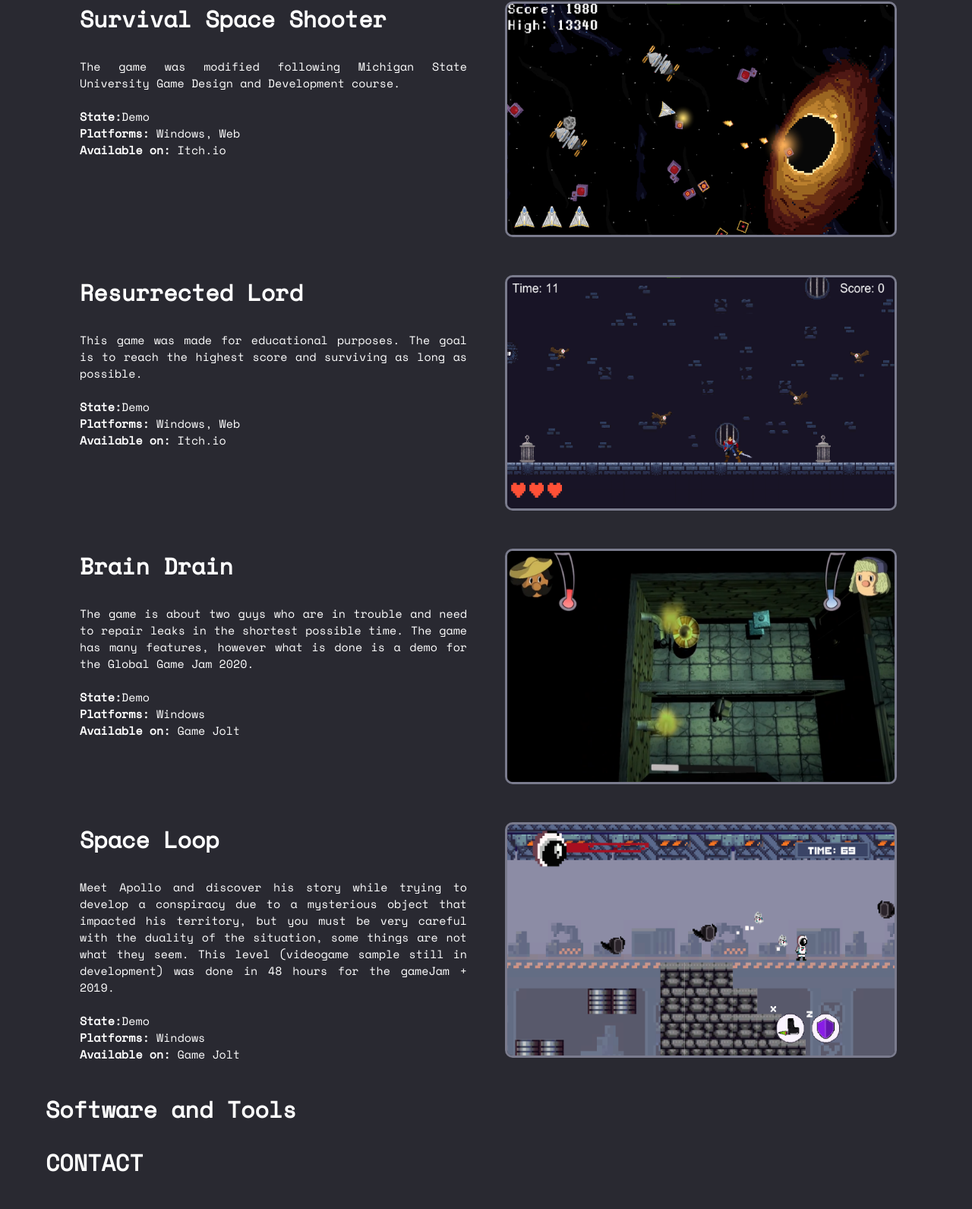
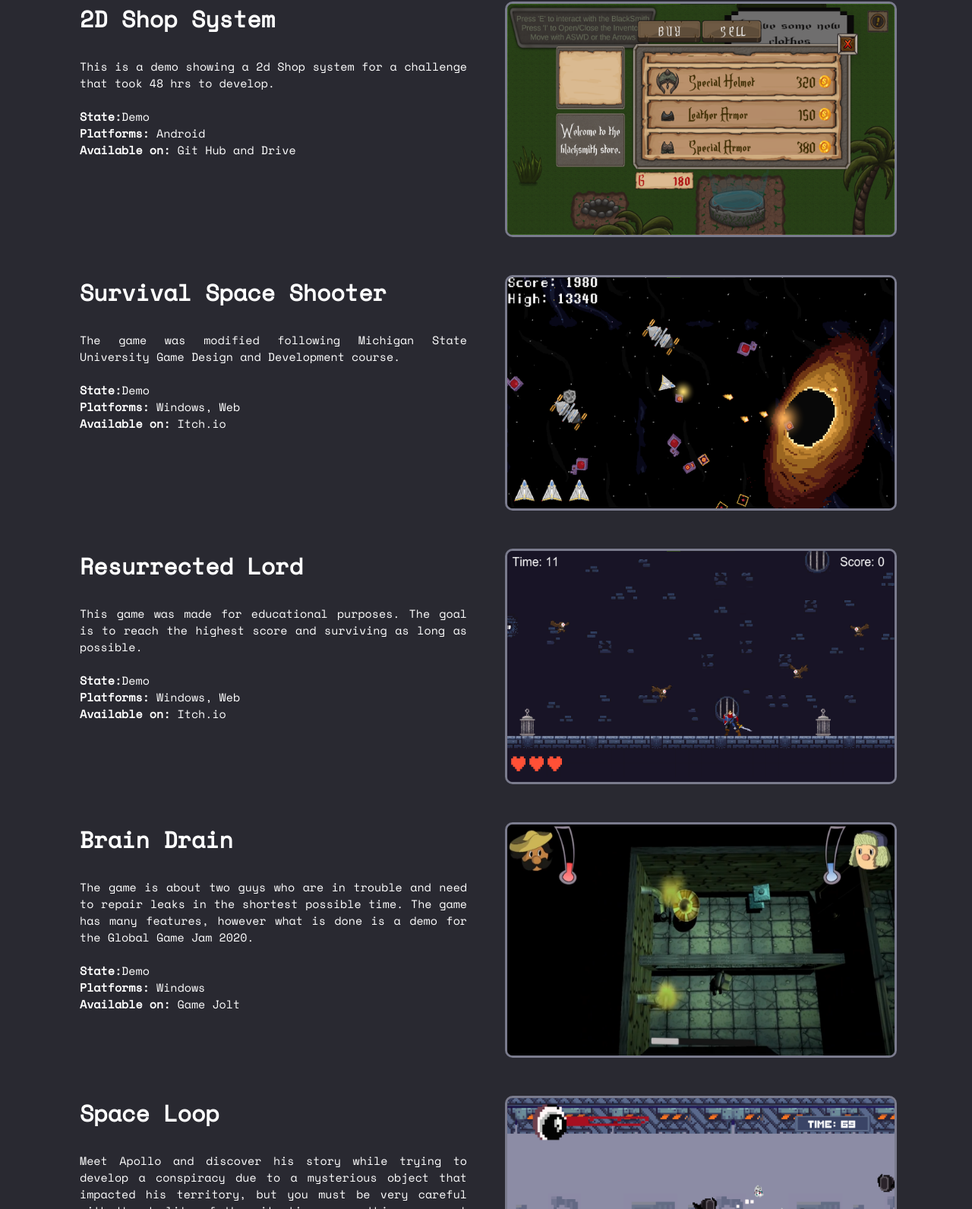
Before and after one commit to wiil4/Games-Portfolio, a plain HTML site: page index.html in a window 1280 px wide. Shown: the part 1088-2679 px from the top of the page at 76% size. Drawn offline with nearby package versions, Linux system fonts and the light colour scheme.

Commit message:
page update

```diff
--- a/index.html
+++ b/index.html
@@ -9,18 +9,18 @@
     <link rel="stylesheet" href="https://cdnjs.cloudflare.com/ajax/libs/font-awesome/6.4.2/css/all.min.css" integrity="sha512-z3gLpd7yknf1YoNbCzqRKc4qyor8gaKU1qmn+CShxbuBusANI9QpRohGBreCFkKxLhei6S9CQXFEbbKuqLg0DA==" crossorigin="anonymous" referrerpolicy="no-referrer" />
     <link rel="stylesheet" href="style/style.css">
     <script src="js/navAnim.js"></script>
-    <title>Solarius Prismus</title>
+    <title>Wilfor Ibanez</title>
 </head>
 <body>
     <nav>
         <ul>
             <div class="title t-left">
-                <li><a href="#">SOLARIUS PRISMUS</a> </li>
+                <li><a href="#">WILFOR IBAÑEZ</a> </li>
             </div>
             <div class="title t-right">
-                <li><a href="#projects" class="nav-link" target="_blank">PROJECTS</a></li>
-                <li><a href="#aboutMe" class="nav-link" target="_blank">ABOUT ME</a></li>
-                <li><a href="#contact" class="nav-link" target="_blank">CONTACT</a></li>
+                <li><a href="#projects" class="nav-link">PROJECTS</a></li>
+                <li><a href="#About Me" class="nav-link">ABOUT ME</a></li>
+                <li><a href="#contact" class="nav-link">CONTACT</a></li>
             </div>
         </ul>
     </nav>
@@ -80,6 +80,32 @@
                             <source src="https://user-images.githubusercontent.com/123700555/278399882-ae3d68ae-a5e7-4531-83fc-aeac0842592d.mp4" type="video/mp4">
                             Your browser doesn't support the video tag.
                         </video>
+                    </div>
+                </div>
+                <!--CLOTHES STORE-->
+                <div class="card-container">
+                    <div class="card-info card-text">
+                        <div class="card-title">
+                            <strong>2D Shop System</strong>
+                        </div>
+                        <br>
+                        <div class="card-paragraph">
+                            This is a demo showing a 2d Shop system for a challenge that took 48 hrs to develop.
+                            <br><br>
+                            <div>
+                                <strong>State:</strong>Demo
+                            </div>
+                            <div>
+                                <strong>Platforms:</strong> Android
+                            </div>
+                            <div class="link-ref">
+                                <strong>Available on:</strong> <a href="https://github.com/wiil4/ACWClothesShop">Git Hub</a> and
+                                <a href="https://drive.google.com/drive/folders/1ph6dJ_VEq2h0Nuz-V38UWh2wghu3geo9?usp=sharing">Drive</a>
+                            </div>
+                        </div>
+                    </div>
+                    <div class="card-info card-img">
+                        <img src="img/csStore.png" alt="ClothesStore">
                     </div>
                 </div>
                 <!--SPACE SHOOTER-->
@@ -201,13 +227,15 @@
 
             </article>
             <!--ABOUT ME-->
-            <article class="info-content-ab" id="aboutMe">
-                <h2>Software and Tools</h2>
+            <!--<article class="info-content-ab" id="aboutMe">
+                <h2>ABOUT ME</h2>
                 <div class="tools">
-
-
+                    <ul>
+                        <li>Unity</li>
+                        <li>Blender</li>
+                    </ul>
                 </div>
-            </article>
+            </article>-->
             <!--CONTACT-->
             <article class="info-content-ct" id="contact">
                 <h2>CONTACT</h2>
```
Also changed, not shown: img/csStore.png (added).
